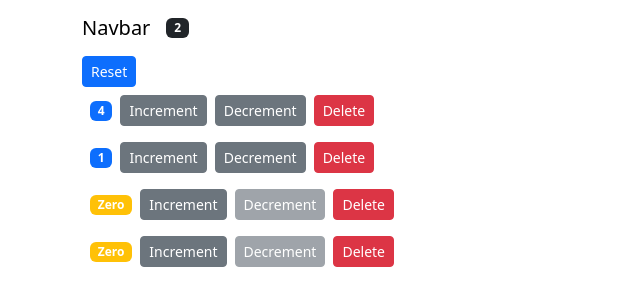
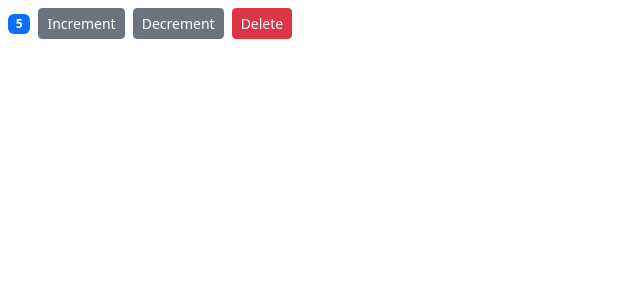
Before and after one commit to Ahmadraza047/react-counter, a React (Create React App) app: page / in a window 1280 px wide. Shown: the top 306 px of the page, without its empty margins (0-640 px from the left). Built offline with nearby package versions, Linux system fonts and the light colour scheme.

Commit message:
single component Counter under construction

```diff
--- a/src/App.js
+++ b/src/App.js
@@ -40,6 +40,7 @@ class App extends Component {
         const counters = this.state.counters.filter( c => c.id !== counterId );
         this.setState( {counters } );
     }
+
     render() {
       return (
         <div className="App">
@@ -47,10 +48,10 @@ class App extends Component {
           <main className='container'>
             <Counters
               counters = {this.state.counters}
-              onReset={this.handleReset}
-              onDelete={this.handleDelete}
-              onIncrement={this.handleIncrement}
-              onDecrement={this.handleDecrement}
+              // onReset={this.handleReset}
+              // onDelete={this.handleDelete}
+              // onIncrement={this.handleIncrement}
+              // onDecrement={this.handleDecrement}
             />
           </main>
       </div>
--- a/src/components/counter.jsx
+++ b/src/components/counter.jsx
@@ -1,31 +1,44 @@
 import React, { Component } from 'react';
 
 class Counter extends Component {
+
+    state = {
+        counter : {
+            id:1 , value: 5
+        }
+    }
 
     render() {
         return (
             <div>
                 <span className={this.badgeClasses()}>{ this.formatCount() }</span>
-                <button onClick={ () => this.props.onIncrement( this.props.counter ) } className='btn btn-secondary btn-sm'>Increment</button>
-                <button onClick={ () => this.props.onDecrement( this.props.counter )  } className={ this.decrementBtnClasses() }>Decrement</button>
-                <button onClick={ () => this.props.onDelete( this.props.counter.id ) } className='btn btn-danger btn-sm'>Delete</button>
+                <button onClick={ this.incrementCounter } className='btn btn-secondary btn-sm'>Increment</button>
+                <button className={ this.decrementBtnClasses() }>Decrement</button>
+                <button className='btn btn-danger btn-sm'>Delete</button>
             </div>
         );
     }
 
+    incrementCounter = () => {
+        let { counter } = this.state;
+        let newcounter = counter.value++;
+        // newcounter.value++;
+        this.setState( { newcounter });
+    }
+
     badgeClasses() {
         let classes = 'badge m-2 bg-';
-        return classes += (this.props.counter.value) === 0 ? 'warning' : 'primary'
+        return classes += (this.state.counter.value) === 0 ? 'warning' : 'primary'
     }
 
     decrementBtnClasses() {
         let classes = 'btn btn-secondary btn-sm m-2 ';
-        return classes += (this.props.counter.value) === 0 ? 'disabled' : ''
+        return classes += (this.state.counter.value) === 0 ? 'disabled' : ''
     }
 
     formatCount() {
-        const counter = this.props.counter.value;
-        return counter === 0 ? 'Zero' : counter;
+        const { counter } = this.state;
+        return counter.value === 0 ? 'Zero' : counter.value ;
     }
 
 }
--- a/src/index.js
+++ b/src/index.js
@@ -1,7 +1,7 @@
 import React from 'react';
 import ReactDOM from 'react-dom/client';
 import './index.css';
-import App from './App';
+import Counter from './components/counter';
 import 'bootstrap/dist/css/bootstrap.min.css';
 import reportWebVitals from './reportWebVitals';
 
@@ -10,7 +10,7 @@ const root = ReactDOM.createRoot(document.getElementById('root'));
 
 root.render(
   <React.StrictMode>
-    <App />
+    <Counter />
   </React.StrictMode>
 );
 
```
